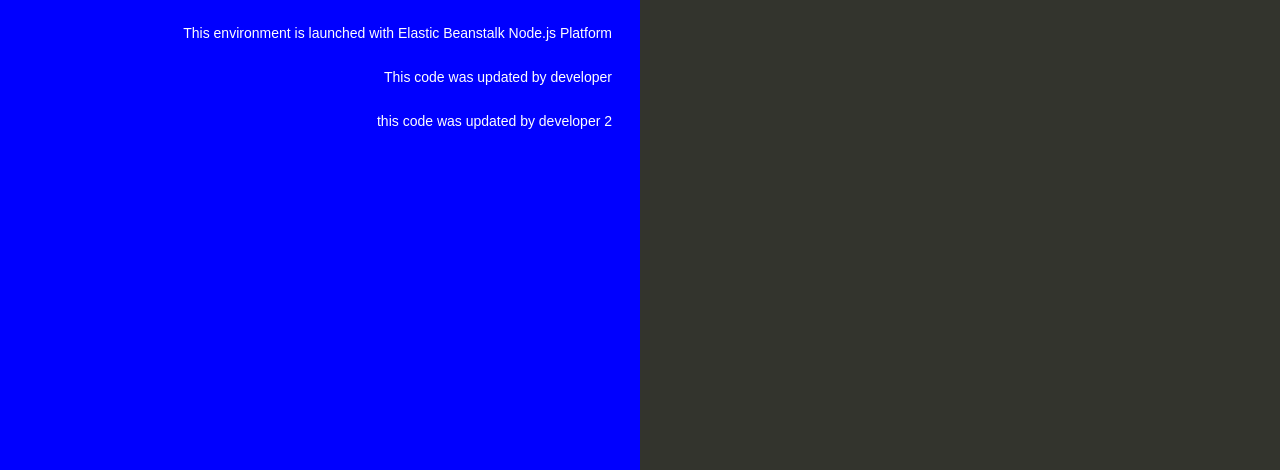
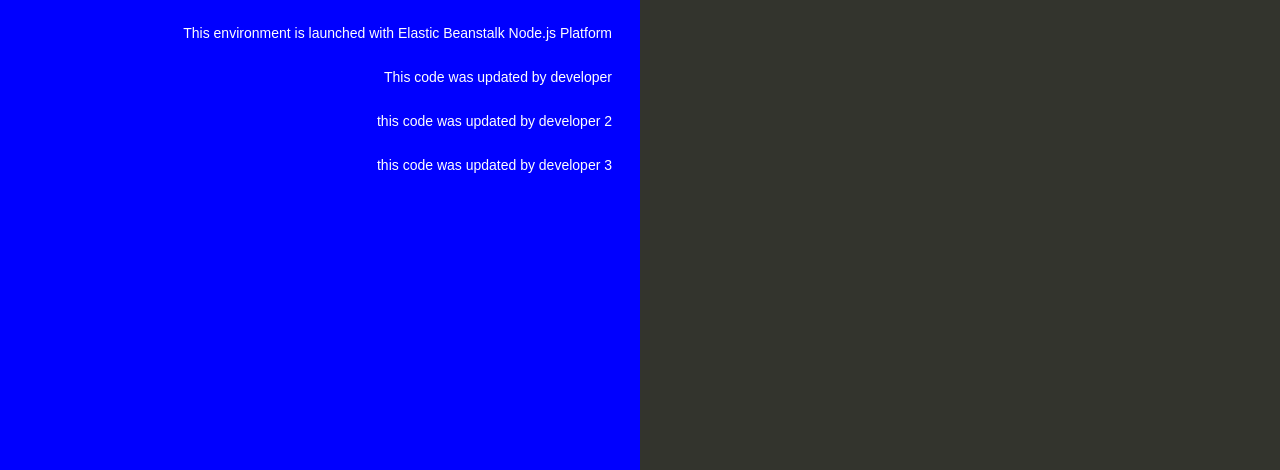
Before and after one commit to muddu007/aws_test, a website: page index.html in a window 1280 px wide. Shown: the part 330-800 px from the top of the page. Drawn offline with Linux system fonts and the light colour scheme.

Commit message:
developer3

```diff
--- a/index.html
+++ b/index.html
@@ -84,6 +84,7 @@
       </p>
       <p>This code was updated by developer</p>
       <p>this code was updated by developer 2</p>
+      <p>this code was updated by developer 3</p>
     </div>
     <div class="linksColumn">
       <h2>What's Next?</h2>
```
